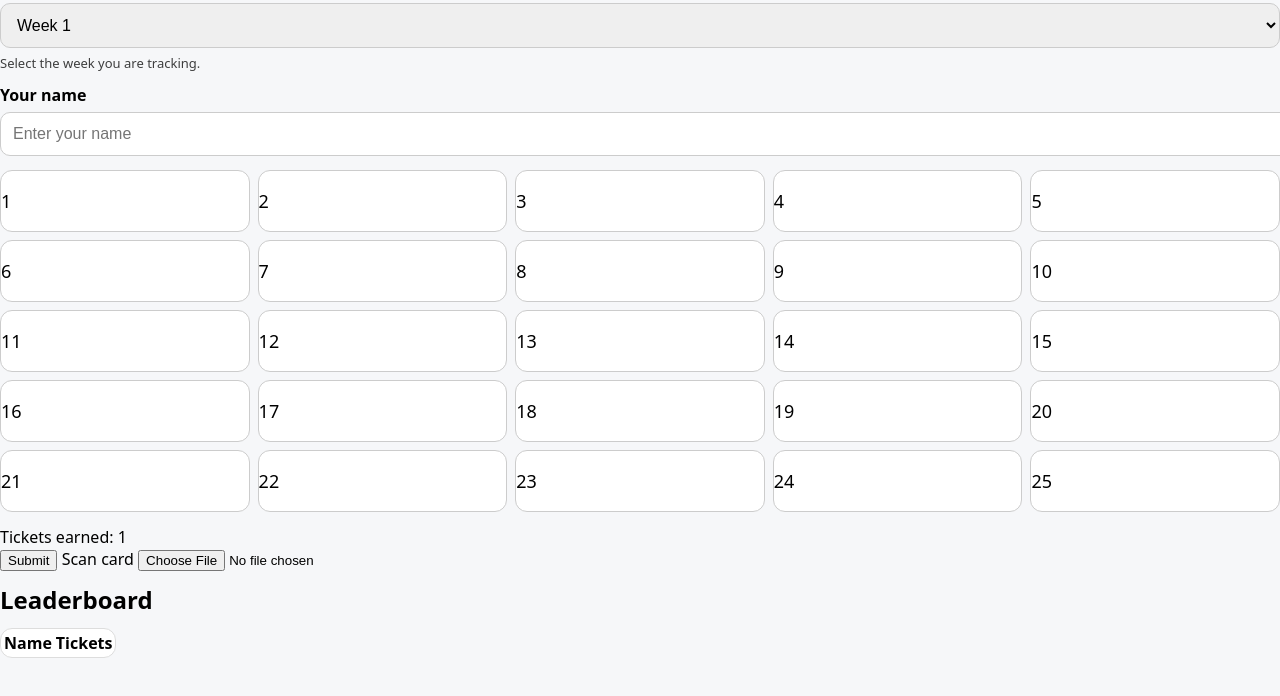
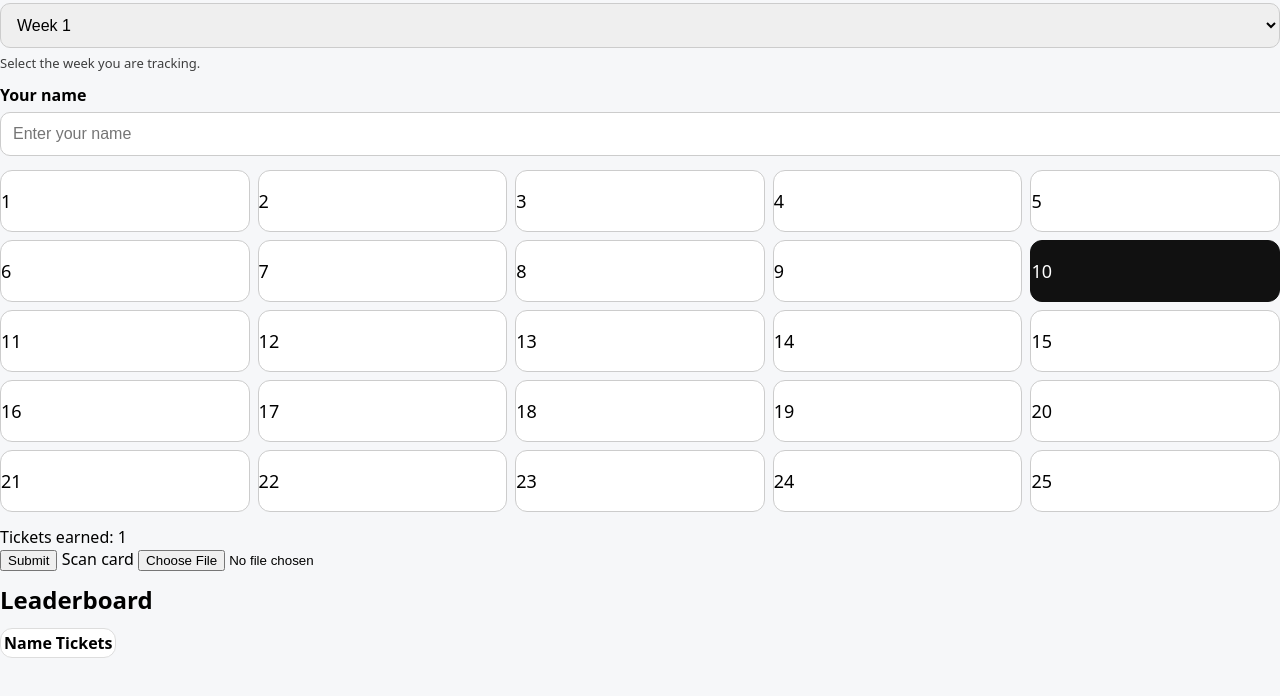
Before and after one commit to bradthurber/f45-bingo-cf, a website: page pages/index.html in a window 1280 px wide. Both pictures are taken after a click on the element "10". Shown: the part 92-788 px from the top of the page. Drawn offline with Linux system fonts and the light colour scheme; no server answers.

Commit message:
Fix CSS class to match JS for marked cells
The JavaScript adds 'marked' class but CSS was styling '.cell.on'.

Co-Authored-By: Claude Opus 4.5 <noreply@anthropic.com>

```diff
--- a/pages/styles.css
+++ b/pages/styles.css
@@ -60,7 +60,7 @@ h1, h2 {
   cursor: pointer;
 }
 
-.cell.on {
+.cell.marked {
   background: #111;
   color: #fff;
   border-color: #111;
```
